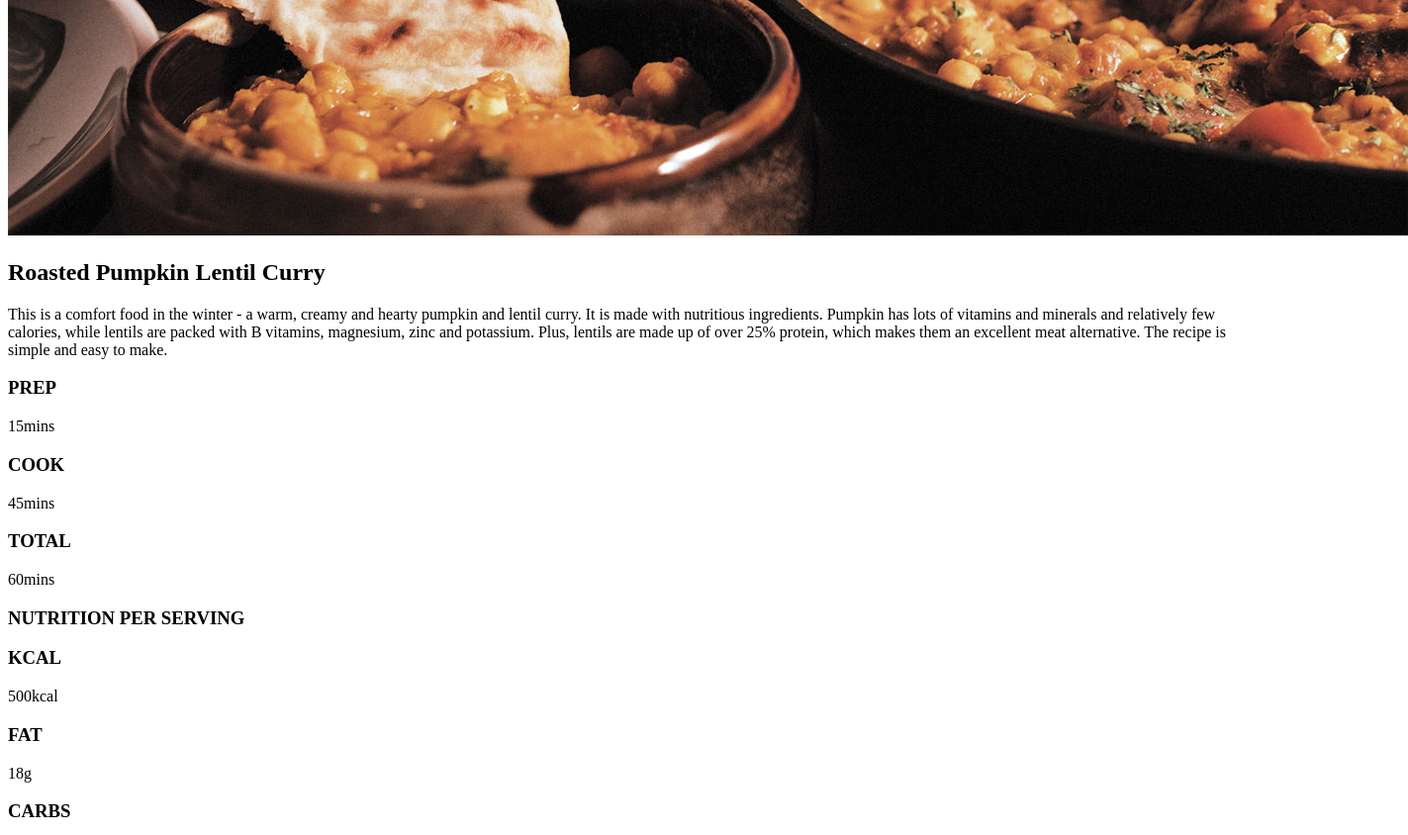
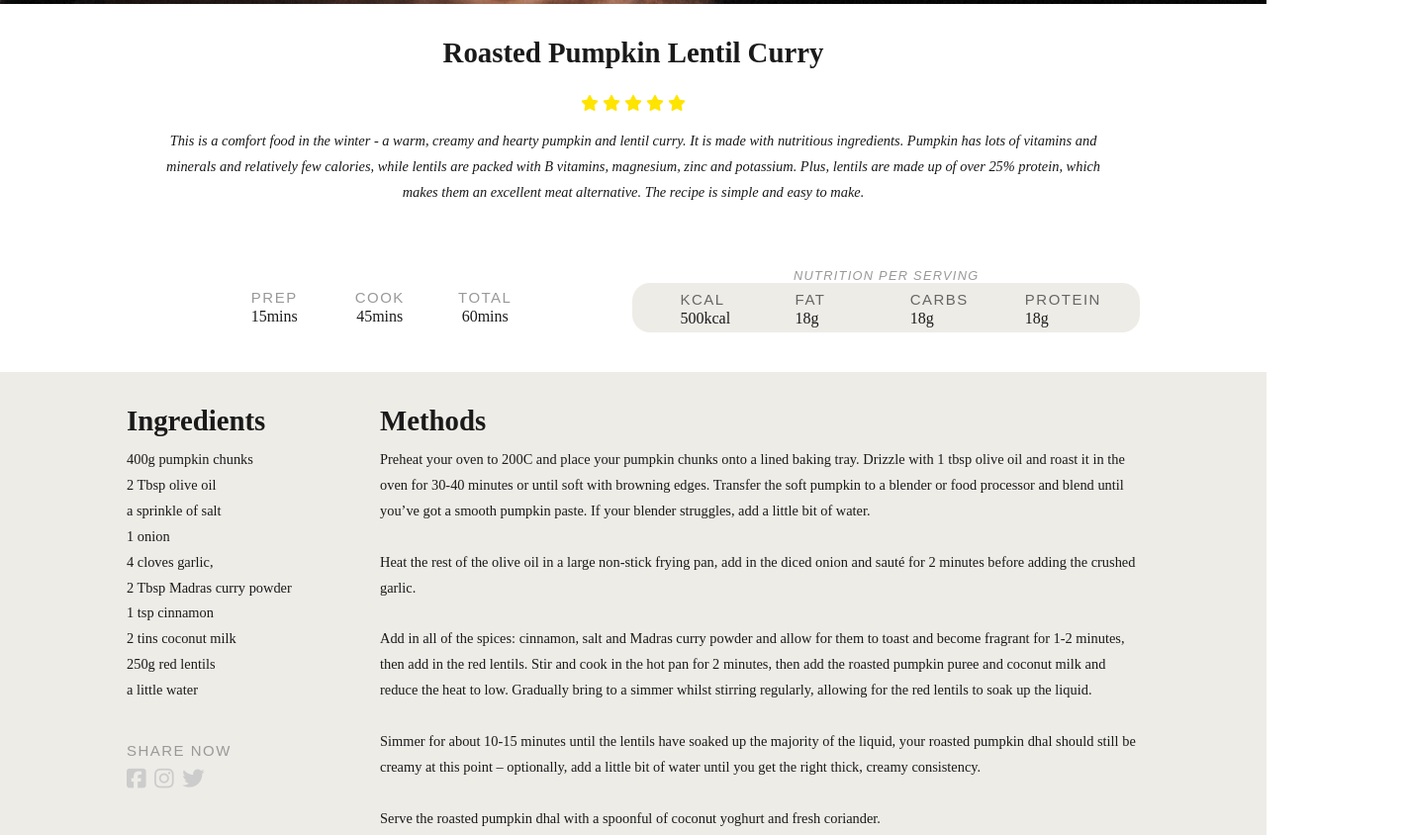
Before and after one commit to j1201/Chow_J_Integrated, a plain HTML site: page recipe.html in a window 1280 px wide. Shown: the part 520-1364 px from the top of the page at 99% size, 1423 px wide, since content can reach past the window. Drawn offline with Linux system fonts and the light colour scheme.

Commit message:
building recipe page

```diff
--- a/css/main.css
+++ b/css/main.css
@@ -52,18 +52,23 @@ __________________________________________*/
          - Floats
          - Font Awesome
    02. CSS Grid
+       - Index
+       - Recipe
    03. Site Header
        - Logo
        - Nav
    04. Hero
        - Image
-       - Statement Style
+       - Index - Statement Style
    05. Recipe
       - Genernal
       - Text Style
    06. Nutrition Checker
    07. Article
    08. Footer
+
+   // Recipe Page Style//
+   09.
 /* _____________________________________
 
 /* ______________________________________
@@ -155,6 +160,21 @@ body {
        grid-template-columns: 1fr 1fr 1fr;
     }
 
+    .three-items {
+        display: grid;
+        grid-column: 1 / span 1;
+        grid-template-columns: repeat(3, 1fr);
+        justify-content: space-evenly;
+    }
+
+    .four-items {
+        display: grid;
+        grid-template-columns: repeat(4, 1fr);
+        justify-content: space-evenly;
+    }
+
+    /*--------- Index Page ---------*/
+
     .hero-text {
         display: grid;
         grid-column: 1 / span 3;
@@ -181,17 +201,36 @@ body {
         row-gap: 1em;
     }
 
-    .three-items {
-        display: grid;
-        grid-column: 1 / span 1;
-        grid-template-columns: repeat(3, 1fr);
-        justify-content: space-evenly;
-     }
-
     .subscribtion {
         grid-column: 3;
     }
 
+    /*--------- Recipe Page ---------*/
+    .recipe-items {
+        display: grid;
+        grid-column: 1 / span 3;
+        grid-template-columns: 1fr repeat(4, 2fr) 1fr;
+    }
+
+    .rec-fact {
+        display: grid;
+        grid-column: 2 / span 4;
+    }
+
+    .cook-time {
+        display: grid;
+        padding: 0 6em;
+    }
+
+    .nutrition {
+        display: grid;
+        grid-column: 2 / span 1;
+    }
+
+    .gallery {
+        display: grid;
+        grid-template-columns: repeat(4, 1fr);
+    }
 
     /*--------- End Grid Items ---------*/
 /* _____________________________________
@@ -274,7 +313,7 @@ body {
         grid-row: 1;
     }
 
-     /*------------- Statement Styles ------------*/
+     /*------------- Index - Statement Styles ------------*/
 
     .hero > div {
         display: flex;
@@ -314,7 +353,7 @@ body {
 
     /*------------- Start Recipe ------------*/
 
-    .rec-title {
+    .lat-rec-title {
         align-items: center;
         grid-column: 1/4;
         margin-top: 1em;
@@ -512,10 +551,6 @@ body {
         margin: .5em;
     }
 
-    .center-item {
-        padding-bottom: 2em;
-    }
-
     .subscribtion {
         margin-top: 1.5em;
     }
@@ -566,3 +601,201 @@ body {
     }
 
     /*------------- End Footer ------------*/
+
+    /*------------- Start Recipe Page Style ------------*/
+
+
+        /*------------- Recipe - Hero ------------*/
+
+    .rec-title {
+        align-items: center;
+        grid-column: 2 / span 4;
+        margin-top: 1em;
+    }
+
+    .nut-fact {
+        background-color: #EEECE7;
+        border-radius: 18px;
+        padding: .3em 0 .3em 3em;
+    }
+
+        /*------------- Text Styles ------------*/
+
+    .rec-title h2, .rec-title p {
+        padding: 0 2em;
+        line-height:1.8em;
+        text-align: center;
+    }
+
+    .rec-title h2 {
+        font-size: 1.8em;
+        font-weight: 600;
+        font-style: normal;
+    }
+
+    .rec-title p {
+        font-size: .9em;
+        font-weight: 400;
+        font-style: italic;
+    }
+
+    .star-icon-top {
+        text-align: center;
+        color: #ffe400;
+        padding: 1em 1em;
+    }
+
+    .cook-time {
+        text-align: center;
+        padding-top: 1.1em;
+    }
+
+    .cook-time span , .nutrition span , .share-btn span {
+        font-family: "freight-sans-pro" , sans-serif;
+        font-weight: 500;
+        font-size: .8em;
+        letter-spacing: .1em;
+        color: #999999;
+    }
+
+    .cook-time p , .nutrition p {
+        font-style: normal;
+    }
+
+    .nutrition span {
+        color: #666666;
+    }
+
+    .nut-title h3 {
+        text-align: center;
+        font-family: "freight-sans-pro", sans-serif;
+        font-weight: 500;
+        font-size: .8em;
+        font-style: italic;
+        letter-spacing: .1em;
+        color: #999999;
+    }
+
+
+     /*------------- End Recipe ------------*/
+
+    /*------------- Start Instruction ------------*/
+
+    .ingredients {
+        grid-column: 2 / 3;
+    }
+
+    .methods {
+        grid-column: 3 / 6;
+    }
+
+    .instruction {
+        background-color: #EEECE7;
+        padding: 1.5em 0 1.5em 0;
+    }
+
+    /*------------- Text Styles ------------*/
+
+
+    .instruction h2 {
+        font-size: 1.8em;
+        font-weight: 600;
+        font-style: normal;
+        line-height:1.8em;
+    }
+
+    .instruction p {
+        font-size: .9em;
+        font-weight: 400;
+        font-style: normal;
+        line-height:1.8em;
+    }
+
+    .share-btn h3 {
+        margin-bottom: .3em;
+    }
+
+    .share-icon > * {
+        font-size: 1.4em;
+        letter-spacing: .2em;
+        color: #CCCCCC !important;
+    }
+
+    /*------------- End Instruction ------------*/
+
+    /*------------- Start Gallery ------------*/
+
+    .recipe-img {
+        display: grid;
+        grid-column: 1 / span 4;
+        grid-gap: 3.4em;
+    }
+
+    .recipe-img {
+        width: 100%;
+    }
+
+    .rec-img-three {
+        grid-column: 1 / span 4;
+        justify-self: center;
+    }
+
+    .rec-img-one {
+        grid-column: 1 / span 2;
+        justify-self: end;
+    }
+
+    .rec-img-two {
+        grid-column: 3 / span 2;
+        justify-self: start;
+    }
+
+    .rec-img-four {
+        grid-column: 1 / span 4;
+        justify-self: center;
+    }
+
+    /*------------- End Gallery ------------*/
+
+    /*------------- Start Rating ------------*/
+
+    .rating {
+        background-color: #efece7;
+        padding: 2em 0 0 0;
+    }
+
+    .rating h3 {
+        font-size: 1.2em;
+        font-weight: 400;
+        font-style: normal;
+        color: inherit;
+        text-align: center;
+    }
+
+    .star-icon {
+        text-align: center;
+        color: #ffe400;
+        padding: 20px 0;
+    }
+
+    .rating input[type="radio"] {
+        display: none;
+    }
+
+    .rating input[type="radio"] + label {
+       font-size: 1.5em;
+       text-shadow: 1px 1px 0 #838383;
+       cursor: pointer;
+    }
+
+    .rating input[type="radio"]:checked + label ~ label {
+       color: #838383;
+    }
+
+    .rating label:active {
+        transform: scale(0.8);
+        transition: 0.3s ease;
+    }
+
+
+    /*------------- End Rating ------------*/
--- a/recipe.html
+++ b/recipe.html
@@ -5,7 +5,7 @@
     <meta http-equiv="X-UA-Compatible" content="IE=edge">
     <meta name="viewport" content="width=device-width, initial-scale=1.0">
     <script src="https://kit.fontawesome.com/07199f6f37.js" crossorigin="anonymous"></script>
-    <link href="css/recipe.css" rel="stylesheet" type="text/css">
+    <link href="css/main.css" rel="stylesheet" type="text/css">
     <title>Recipe | kind kitchen</title>
 </head>
 <body>
@@ -38,7 +38,13 @@
         <section class="recipe-items">
             <div class="rec-title margin-tb">
                 <h2>Roasted Pumpkin Lentil Curry</h2>
-                <!-- add star rating result-->
+                <div class="star-icon-top">
+                    <i class="fas fa-star"></i>
+                    <i class="fas fa-star"></i>
+                    <i class="fas fa-star"></i>
+                    <i class="fas fa-star"></i>
+                    <i class="fas fa-star"></i>
+                </div>
                 <p>This is a comfort food in the winter - a warm, creamy and hearty pumpkin and lentil curry. It is made with nutritious ingredients. Pumpkin has lots of vitamins and minerals and relatively few calories, while lentils are packed with B vitamins, magnesium, zinc and potassium. Plus, lentils are made up of over 25% protein, which makes them an excellent meat alternative. The recipe is simple and easy to make. </p>
             </div>
             <div class="rec-fact">
@@ -118,9 +124,24 @@
                 </div>
             </div>
         </section>
-        <section class="center-item rating">
-            <h3>Let us know what you think.</h3>
-            <!-- add star rating-->
+        <section class="center-item rating-sec">
+            <div class="rating">
+                <div class="rating-title"><h3>Let us know what you think.</h3></div>
+
+                <div class="star-icon">
+                  <input type="radio" name="rating1" class="rating1">
+                  <label for="rating1" class="fas fa-star"></label>
+                  <input type="radio" name="rating1" class="rating1">
+                  <label for="rating2" class="fas fa-star"></label>
+                  <input type="radio" name="rating1" class="rating1">
+                  <label for="rating3" class="fas fa-star"></label>
+                  <input type="radio" name="rating1" class="rating1">
+                  <label for="rating4" class="fas fa-star"></label>
+                  <input type="radio" name="rating1" class="rating1">
+                  <label for="rating5" class="fas fa-star"></label>
+                </div>
+
+            </div>
         </section>
     </main>
     <footer>
```
Also changed, not shown: index.html (+1 -1 lines).
